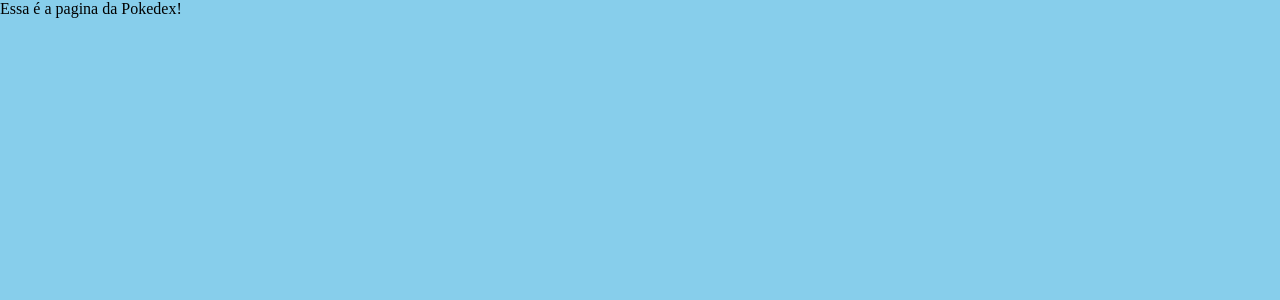
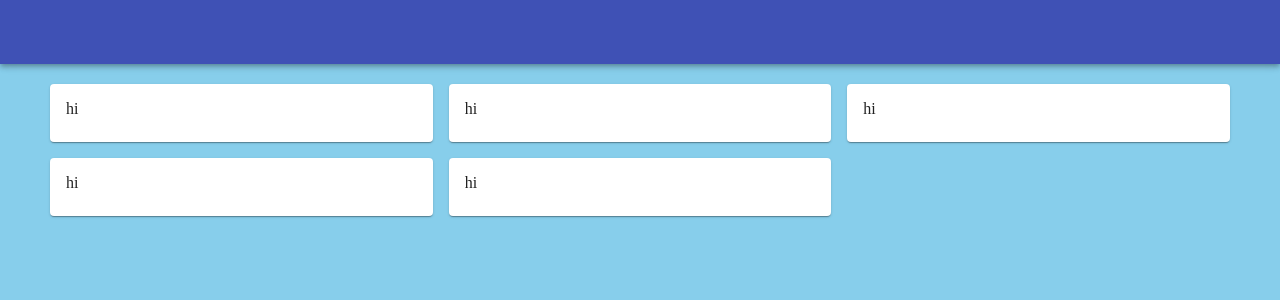
Before and after one commit to EduBarrros/React_Pokedex, a React (Create React App) app in the folder react_pokedex/: page / in a window 1280 px wide. Shown: the top 300 px of the page. Built offline with nearby package versions, Linux system fonts and the light colour scheme.

Commit message:
Create pokemonCard components and AppBar

```diff
--- a/react_pokedex/src/scenes/pokedex.js
+++ b/react_pokedex/src/scenes/pokedex.js
@@ -1,10 +1,43 @@
 import React from "react";
+import { AppBar, Toolbar, Grid, Card, CardContent } from '@material-ui/core';
+import { makeStyles } from '@material-ui/core/styles';
+
+const useStyles = makeStyles({
+    pokedexContainer: {
+        paddingTop: "20px",
+        paddingLeft: "50px",
+        paddingRight: "50px"
+    },
+});
+
+const getPokemonCards = () => {
+    return (
+        <Grid item xs={4}>
+            <Card>
+                <CardContent>
+                    hi
+                </CardContent>
+            </Card>
+        </Grid>
+    )
+}
+
 
 const Pokedex = () => {
+    const classes = useStyles();
     return (
-        <div>
-            Essa é a pagina da Pokedex!
-        </div>
+        <>
+            <AppBar position="static">
+                <Toolbar />
+            </AppBar>
+            <Grid container spacing={2} className={classes.pokedexContainer}>
+                {getPokemonCards()}
+                {getPokemonCards()}
+                {getPokemonCards()}
+                {getPokemonCards()}
+                {getPokemonCards()}
+            </Grid>
+        </>
     )
 }
 
```
